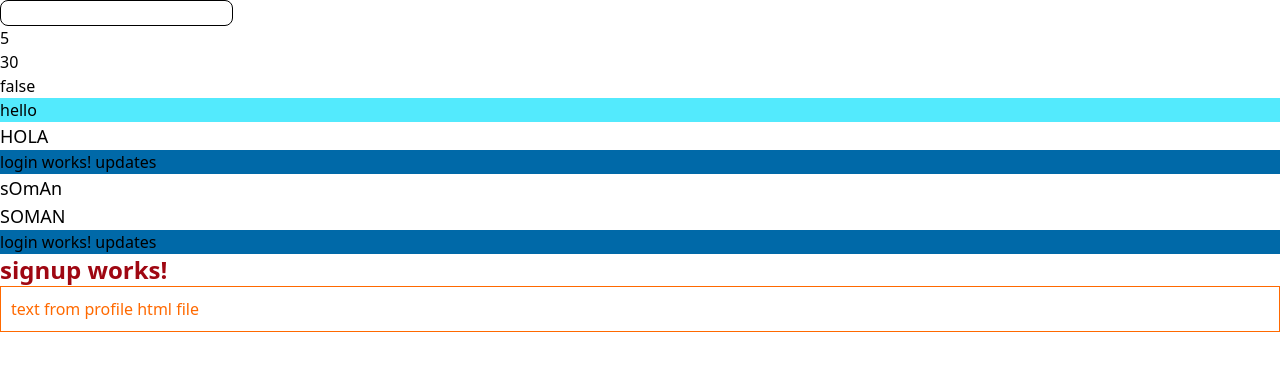
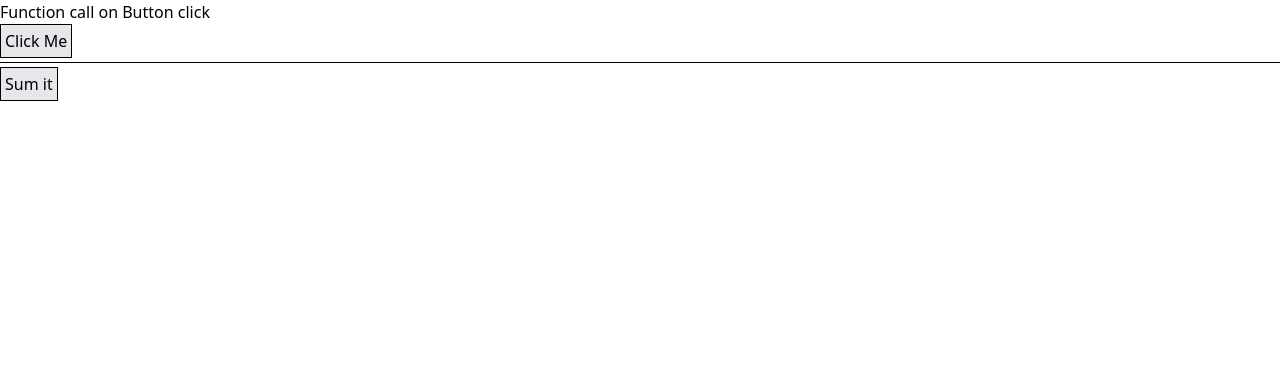
Before and after one commit to SomanAnshuman/Angular-Learning, an Angular app: page / in a window 1280 px wide. Shown: the top 370 px of the page. Built offline with nearby package versions, Linux system fonts and the light colour scheme.

Commit message:
day 2 function calls

```diff
--- a/src/app/app.component.html
+++ b/src/app/app.component.html
@@ -7,21 +7,21 @@
 <!-- * * * * * * * to get started with your project! * * * * * * * -->
 <!-- * * * * * * * * * * * * * * * * * * * * * * * * * * * * * * * -->
 
-<input type="text" [(ngModel)]="name" class="border rounded-lg">
-<p>{{ name }}</p>
-<h1 class="">{{ 2+3 }}</h1>
-<p>{{ x+y }}</p>
-<p>{{ x==y }}</p>
-<h1 class="bg-cyan-300 hover:bg-yellow-300">hello</h1>
+<h1>Function call on Button click</h1>
+<button
+  (click)="handleClickEvent()"
+  class="border p-1 bg-gray-200 cursor-pointer active:bg-gray-400"
+>
+  Click Me
+</button>
+<hr class="my-1" />
 
-<h2 class="text-lg">{{ 'Hola'.toUpperCase() }}</h2>
-<app-login></app-login>
-<h2 class="text-lg">{{ user1 }}</h2>
-<h2 class="text-lg">{{ user1.toUpperCase() }}</h2>
-<app-login></app-login>
-
-<app-signup></app-signup>
-<app-profile></app-profile>
+<button
+  (click)="sum(10, 20)"
+  class="border p-1 bg-gray-200 cursor-pointer active:bg-gray-400"
+>
+  Sum it
+</button>
 
 <!-- * * * * * * * * * * * * * * * * * * * * * * * * * * * * * * * * -->
 <!-- * * * * * * * * * * * The content above * * * * * * * * * * * * -->
@@ -31,5 +31,4 @@
 <!-- * * * * * * * * * * End of Placeholder  * * * * * * * * * * * * -->
 <!-- * * * * * * * * * * * * * * * * * * * * * * * * * * * * * * * * -->
 
-
 <router-outlet />
--- a/src/app/app.component.ts
+++ b/src/app/app.component.ts
@@ -1,19 +1,24 @@
 import { Component } from '@angular/core';
 import { RouterOutlet } from '@angular/router';
 import { FormsModule } from '@angular/forms';
-import { LoginComponent } from './login/login.component';
-import { SignupComponent } from "./signup/signup.component";
-import { ProfileComponent } from './profile/profile.component';
 
 @Component({
   selector: 'app-root',
-  imports: [RouterOutlet, FormsModule, LoginComponent, SignupComponent, ProfileComponent],
+  imports: [RouterOutlet, FormsModule],
   templateUrl: './app.component.html',
-  styleUrl: './app.component.css'
+  styleUrl: './app.component.css',
 })
 export class AppComponent {
-  name = '';
-  x = 10;
-  y = 20;
-  user1 = 'sOmAn';
+  handleClickEvent() {
+    console.log('Function called by click');
+    this.otherFunction();
+  }
+
+  otherFunction() {
+    console.log('other function');
+  }
+
+  sum(a: number, b: number) {
+    console.log(a + b);
+  }
 }
```
